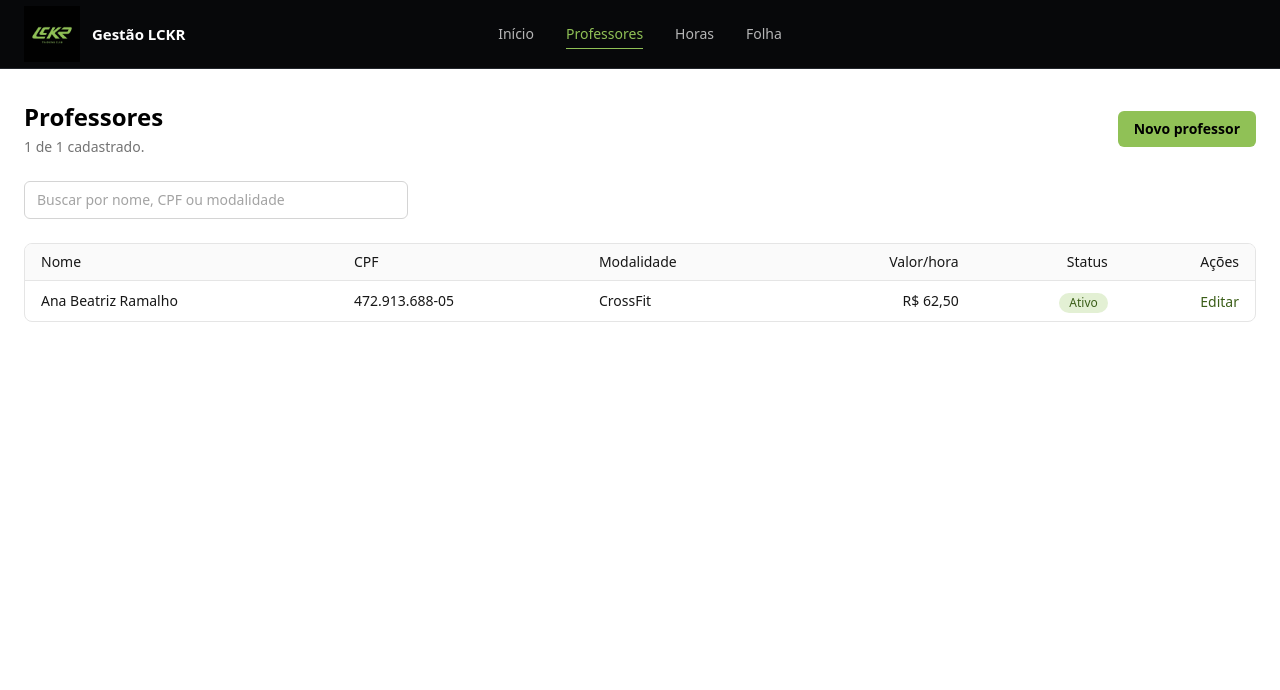
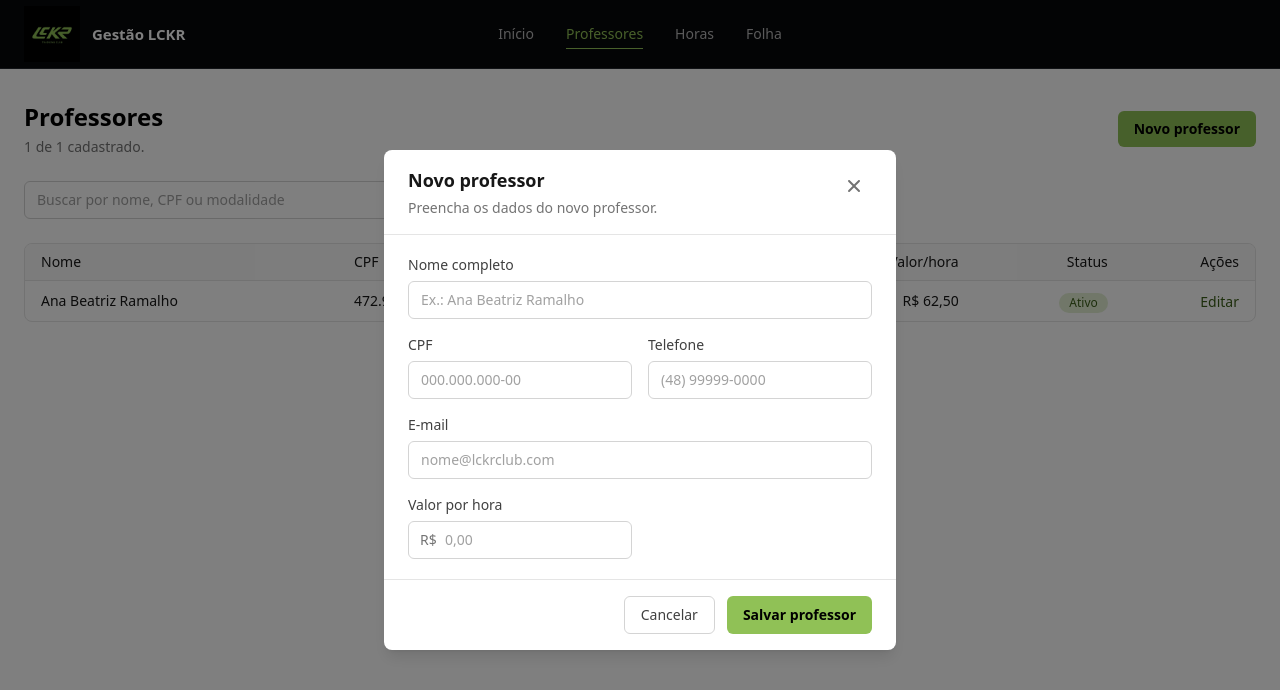
Before and after one commit to lckr-club/lckr-frontend, a Next.js app: page /coaches in a window 1280 px wide. Both pictures are taken after a click on the button "Novo professor". Shown: the top 690 px of the page. Built offline with nearby package versions, Linux system fonts and the light colour scheme.

Commit message:
feat: adiciona o modal de cadastro de professor

```diff
--- a/app/coaches/page.tsx
+++ b/app/coaches/page.tsx
@@ -1,16 +1,21 @@
+'use client';
+import { useState } from "react";
+import ModalNovoProfessor from "../components/ModalNovoCoach";
 export default function CoachesPage() {
+  const [isOpen, setIsOpen] = useState(false);
   return (
     <main className="mx-auto w-full max-w-7xl px-6 py-8">
       <div className="flex items-center justify-between">
         <div>
           <h1 className="text-2xl font-semibold">Professores</h1>
-          <p className="mt-1 text-sm text-[#737373]">1 de 1 cadastrado.</p>
+          <p className="mt-1 text-sm text-neutral-500">1 de 1 cadastrado.</p>
         </div>
 
         <button
           type="button"
-          className="rounded-md bg-[#90C156] px-4 py-2 text-sm font-semibold text-black transition-colors duration-200 hover:bg-[#74A43C]"
-        >
+          className="rounded-md bg-brand px-4 py-2 text-sm font-semibold text-black transition-colors duration-200 hover:bg-brand-dark"
+          onClick={() => setIsOpen(true)}
+       >
           Novo professor
         </button>
       </div>
@@ -19,34 +24,35 @@ export default function CoachesPage() {
         type="search"
         aria-label="Buscar professor"
         placeholder="Buscar por nome, CPF ou modalidade"
-        className="mt-6 w-full max-w-sm rounded-md border border-[#d4d4d4] px-3 py-2 text-sm text-[#171717] placeholder:text-[#a3a3a3] focus:border-[#90C156] focus:outline-none focus:ring-2 focus:ring-[#90C156]/40"
+        className="mt-6 w-full max-w-sm rounded-md border border-neutral-300 px-3 py-2 text-sm text-neutral-900 placeholder:text-neutral-400 focus:border-brand focus:outline-none focus:ring-2 focus:ring-brand/40"
       />
 
-      <div className="mt-6 overflow-x-auto rounded-lg border border-[#e5e5e5] bg-white">
+      <div className="mt-6 overflow-x-auto rounded-lg border border-neutral-200 bg-white">
         <table className="w-full">
           <thead>
-            <tr className="border-b border-[#e5e5e5] bg-[#fafafa]">
-              <th className="py-2 px-4 text-left text-sm font-medium text-[#171717]">Nome</th>
-              <th className="py-2 px-4 text-left text-sm font-medium text-[#171717]">CPF</th>
-              <th className="py-2 px-4 text-left text-sm font-medium text-[#171717]">Modalidade</th>
-              <th className="py-2 px-4 text-right text-sm font-medium text-[#171717]">Valor/hora</th>
-              <th className="py-2 px-4 text-right text-sm font-medium text-[#171717]">Status</th>
-              <th className="py-2 px-4 text-right text-sm font-medium text-[#171717]">Ações</th>
+            <tr className="border-b border-neutral-200 bg-neutral-50">
+              <th className="py-2 px-4 text-left text-sm font-medium text-neutral-900">Nome</th>
+              <th className="py-2 px-4 text-left text-sm font-medium text-neutral-900">CPF</th>
+              <th className="py-2 px-4 text-left text-sm font-medium text-neutral-900">Modalidade</th>
+              <th className="py-2 px-4 text-right text-sm font-medium text-neutral-900">Valor/hora</th>
+              <th className="py-2 px-4 text-right text-sm font-medium text-neutral-900">Status</th>
+              <th className="py-2 px-4 text-right text-sm font-medium text-neutral-900">Ações</th>
             </tr>
           </thead>
 
           <tbody>
-            <tr className="border-b border-[#e5e5e5] last:border-0 hover:bg-[#f5f5f5]">
-              <td className="py-2 px-4 text-sm text-[#171717]">Ana Beatriz Ramalho</td>
-              <td className="py-2 px-4 text-sm text-[#171717]">472.913.688-05</td>
-              <td className="py-2 px-4 text-sm text-[#171717]">CrossFit</td>
-              <td className="py-2 px-4 text-right text-sm text-[#171717]">R$ 62,50</td>
-              <td className="py-2 px-4 text-right"><span className="inline-flex items-center rounded-full bg-[#90C156]/25 px-2.5 py-0.5 text-xs font-medium text-[#3B5E18]">Ativo</span></td>
-              <td className="py-2 px-4 text-right"><button type="button" className="cursor-pointer text-sm font-medium text-[#3B5E18] hover:underline">Editar</button></td>
+            <tr className="border-b border-neutral-200 last:border-0 hover:bg-neutral-100">
+              <td className="py-2 px-4 text-sm text-neutral-900">Ana Beatriz Ramalho</td>
+              <td className="py-2 px-4 text-sm text-neutral-900">472.913.688-05</td>
+              <td className="py-2 px-4 text-sm text-neutral-900">CrossFit</td>
+              <td className="py-2 px-4 text-right text-sm text-neutral-900">R$ 62,50</td>
+              <td className="py-2 px-4 text-right"><span className="inline-flex items-center rounded-full bg-brand/25 px-2.5 py-0.5 text-xs font-medium text-brand-text">Ativo</span></td>
+              <td className="py-2 px-4 text-right"><button type="button" className="cursor-pointer text-sm font-medium text-brand-text hover:underline">Editar</button></td>
             </tr>
           </tbody>
         </table>
       </div>
+      <ModalNovoProfessor isOpen={isOpen} onClose={() => setIsOpen(false)}></ModalNovoProfessor>
     </main>
   );
 }
--- /dev/null
+++ b/app/components/Modal.tsx
@@ -0,0 +1,11 @@
+export default function Modal({ children, onClose, isOpen }: { children: React.ReactNode; onClose: () => void; isOpen: boolean }) {
+  if (!isOpen) return null;
+
+  return (
+    <div onClick={onClose} className="fixed inset-0 z-50 flex items-center justify-center bg-black/50">
+      <div className="bg-white  rounded-lg shadow-lg" onClick={(e) => e.stopPropagation()}>
+        {children}
+      </div>
+    </div>
+  );
+}
--- /dev/null
+++ b/app/components/ModalNovoCoach.tsx
@@ -0,0 +1,79 @@
+'use client';
+import { FontAwesomeIcon } from "@fortawesome/react-fontawesome";
+import { faXmark } from "@fortawesome/free-solid-svg-icons";
+import Modal from "./Modal";
+
+export default function ModalNovoProfessor({ isOpen, onClose }: { isOpen: boolean; onClose: () => void }) {
+  return (
+    <Modal isOpen={isOpen} onClose={onClose}>
+      <form
+        onSubmit={(e) => {
+          e.preventDefault();
+          onClose();
+        }}
+        className="w-[32rem] max-w-[calc(100vw-2rem)]"
+      >
+        <div className="flex items-start justify-between border-b border-neutral-200 px-6 py-4">
+          <div>
+            <h2 className="text-lg font-semibold text-neutral-900">Novo professor</h2>
+            <p className="mt-1 text-sm text-neutral-500">Preencha os dados do novo professor.</p>
+          </div>
+          <button
+            type="button"
+            aria-label="Fechar"
+            onClick={onClose}
+            className="cursor-pointer rounded-md p-2 text-neutral-500 transition-colors hover:bg-neutral-100 hover:text-neutral-900"
+          >
+            <FontAwesomeIcon icon={faXmark} />
+          </button>
+        </div>
+
+        <div className="grid grid-cols-2 gap-4 px-6 py-5">
+          <div className="col-span-2">
+            <label htmlFor="nome" className="mb-1.5 block text-sm font-medium text-neutral-700">Nome completo</label>
+            <input id="nome" required placeholder="Ex.: Ana Beatriz Ramalho" className="w-full rounded-md border border-neutral-300 px-3 py-2 text-sm text-neutral-900 placeholder:text-neutral-400 focus:border-brand focus:outline-none focus:ring-2 focus:ring-brand/40" />
+          </div>
+
+          <div>
+            <label htmlFor="cpf" className="mb-1.5 block text-sm font-medium text-neutral-700">CPF</label>
+            <input id="cpf" required inputMode="numeric" maxLength={14} placeholder="000.000.000-00" className="w-full rounded-md border border-neutral-300 px-3 py-2 text-sm text-neutral-900 placeholder:text-neutral-400 focus:border-brand focus:outline-none focus:ring-2 focus:ring-brand/40" />
+          </div>
+
+          <div>
+            <label htmlFor="telefone" className="mb-1.5 block text-sm font-medium text-neutral-700">Telefone</label>
+            <input id="telefone" type="tel" required placeholder="(48) 99999-0000" className="w-full rounded-md border border-neutral-300 px-3 py-2 text-sm text-neutral-900 placeholder:text-neutral-400 focus:border-brand focus:outline-none focus:ring-2 focus:ring-brand/40" />
+          </div>
+
+          <div className="col-span-2">
+            <label htmlFor="email" className="mb-1.5 block text-sm font-medium text-neutral-700">E-mail</label>
+            <input id="email" type="email" required placeholder="nome@lckrclub.com" className="w-full rounded-md border border-neutral-300 px-3 py-2 text-sm text-neutral-900 placeholder:text-neutral-400 focus:border-brand focus:outline-none focus:ring-2 focus:ring-brand/40" />
+          </div>
+
+          <div>
+            <label htmlFor="valor" className="mb-1.5 block text-sm font-medium text-neutral-700">Valor por hora</label>
+            <div className="relative">
+              <span className="pointer-events-none absolute left-3 top-1/2 -translate-y-1/2 text-sm text-neutral-500">R$</span>
+              <input id="valor" required inputMode="decimal" placeholder="0,00" className="w-full rounded-md border border-neutral-300 py-2 pl-9 pr-3 text-sm text-neutral-900 placeholder:text-neutral-400 focus:border-brand focus:outline-none focus:ring-2 focus:ring-brand/40" />
+            </div>
+          </div>
+        </div>
+
+        <div className="flex justify-end gap-3 border-t border-neutral-200 px-6 py-4">
+          <button
+            type="button"
+            onClick={onClose}
+            className="cursor-pointer rounded-md border border-neutral-300 bg-white px-4 py-2 text-sm font-medium text-neutral-700 transition-colors hover:bg-neutral-50"
+          >
+            Cancelar
+          </button>
+          <button
+            type="submit"
+            className="cursor-pointer rounded-md bg-brand px-4 py-2 text-sm font-semibold text-black transition-colors hover:bg-brand-dark"
+          >
+            Salvar professor
+          </button>
+        </div>
+      </form>
+    </Modal>
+  );
+}
```
